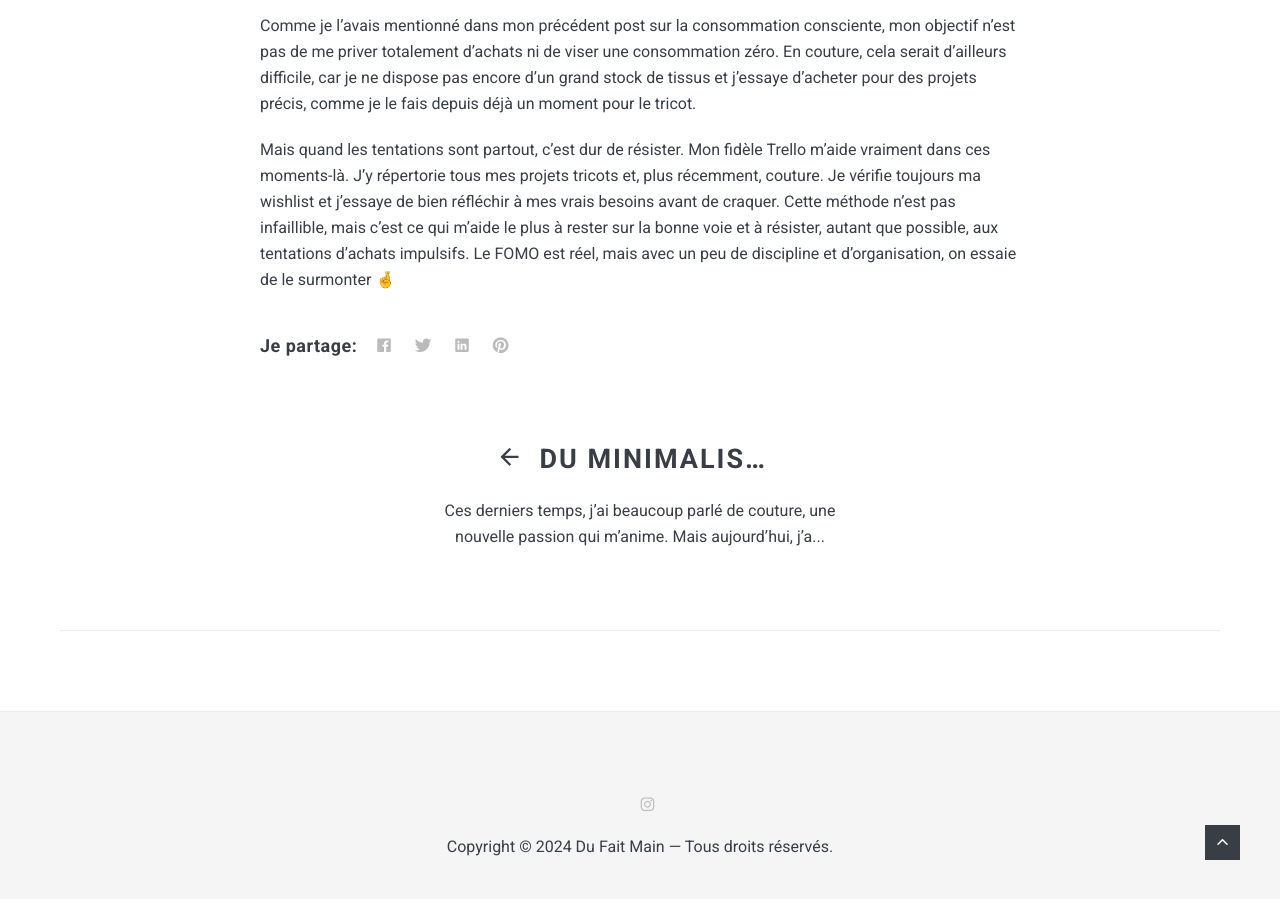
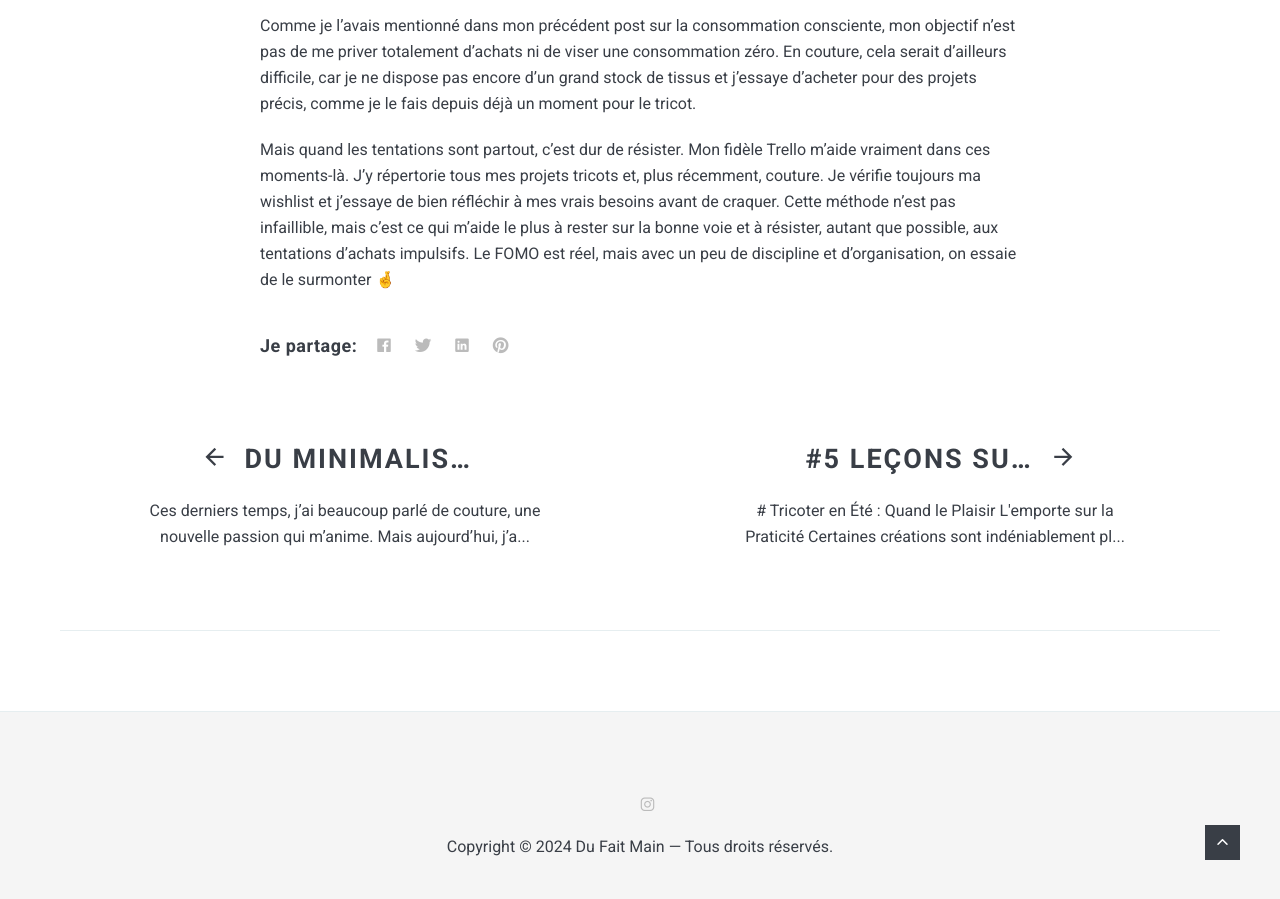
Before and after one commit to anacicconi/dufaitmain, a Jekyll site: the page built from _posts/2024-08-28-lesson-4.md, in a window 1280 px wide and 900 px high, scrolled down 2545 px. Built offline with Jekyll 4.4.1, drawn with Linux system fonts in a browser that asks for light colours; nearby versions of some CDN libraries; comment, search, counter and statistics services are not loaded; some of the changed lines change nothing that is shown.

Commit message:
lesson 5

```diff
--- a/_posts/2024-08-28-lesson-4.md
+++ b/_posts/2024-08-28-lesson-4.md
@@ -4,7 +4,7 @@
 date: 2024-08-28 06:00:00 +0300
 image: lesson-4.jpg
 tags: Couture
-permalink: /the-fomo-is-real/
+permalink: /lesson-couture-4/
 ---
 
 # The FOMO is Real
--- /dev/null
+++ b/_posts/2024-09-08-lesson-5.md
@@ -0,0 +1,28 @@
+---
+layout: post
+title: "#5 Leçons sur la couture"
+date: 2024-09-08 06:00:00 +0300
+image: lesson-5-3.jpg
+tags: Couture
+permalink: /lecon-couture-5/
+---
+
+# Tricoter en Été : Quand le Plaisir L'emporte sur la Praticité
+
+Certaines créations sont indéniablement plus rapides à réaliser en couture qu'en tricot. Par exemple, un débardeur en tissu léger peut être cousu en un rien de temps, prêt à glisser dans une valise sans ajouter de poids ni de volume. Au départ, je pensais donc que la couture serait suffisante pour confectionner ces petites pièces. Après tout, pourquoi passer des heures à tricoter quelque chose que je pouvais assembler en quelques minutes à la machine? Mais la réalité m’a surprise.
+
+Contre toute attente, tricoter un débardeur en été reste un pur plaisir. D’abord, parce que le tricot est ultra-portable : il suffit de glisser un projet dans un sac pour pouvoir tricoter n’importe où, même loin de sa machine à coudre. Ce qui, pour moi, est essentiel pendant cette période où je voyage souvent. Ensuite, travailler des fibres d'été est une véritable bouffée d'air frais. J'adore cette transition entre la chaleur de la laine et la légèreté des fibres végétales. Ces matières ne réchauffent pas comme la laine pourrait le faire sur nos jambes pendant qu'on tricote, et elles sont aussi moins salissantes. Elles retiennent moins le sable, la terre, ou l’humidité, ce qui les rend parfaites pour travailler en plein air et donc idéales pour les vacances.
+
+## Projet d'été 2024
+
+![]({{site.baseurl}}/images/lesson-5-2.jpg)
+
+Cet été, j'ai décidé de tricoter le "Venetian Tank" de Sari Nordlund avec un fil que j'affectionne particulièrement : la Pernelle de Natissea, un fil de chanvre. C’était ma première expérience avec cette matière, et j'ai été agréablement surprise par sa texture à la fois soyeuse et peu élastique. Une fois que j'ai pris le coup de main, je ne voulais plus m’arrêter. Et au moment du blocage, la magie a opéré : les mailles se sont uniformisées, et le drapé est devenu encore plus sublime. Je trouve que les patrons en jersey simples, comme celui-ci, sont parfaits pour mettre en valeur la beauté de ce fil.
+
+## Prendre le Temps d’Apprécier Chaque Maille
+
+![]({{site.baseurl}}/images/lesson-5-1.jpg)
+
+J'aurais certainement pu coudre plusieurs débardeurs noirs en lin ou en coton pendant le temps qu'il m’a fallu pour tricoter celui-ci. Mais j'aurais manqué le plaisir de sentir les mailles glisser entre mes doigts sous le soleil de la plage. Un débardeur en tissu serait aussi plus léger et moins volumineux à transporter, mais il n'aurait jamais ce charme particulier qu’offre un débardeur tricoté avec soin. En tout cas, pas pour une passionnée de tricot !
+
+Au final, ce qui est le plus pratique n'est pas toujours ce qui nous comble le plus. Parfois, prendre le temps de savourer chaque étape est aussi important que le résultat final. Tricoter en été, c’est se laisser porter par le plaisir du geste, au-delà de la simple recherche de praticité. C’est une leçon que j’essaie d’appliquer, car mon esprit, souvent trop rationnel, aurait tendance à négliger ces moments précieux.
```
Also changed, not shown: images/lesson-5-1.jpg (added), images/lesson-5-2.jpg (added), images/lesson-5-3.jpg (added).
